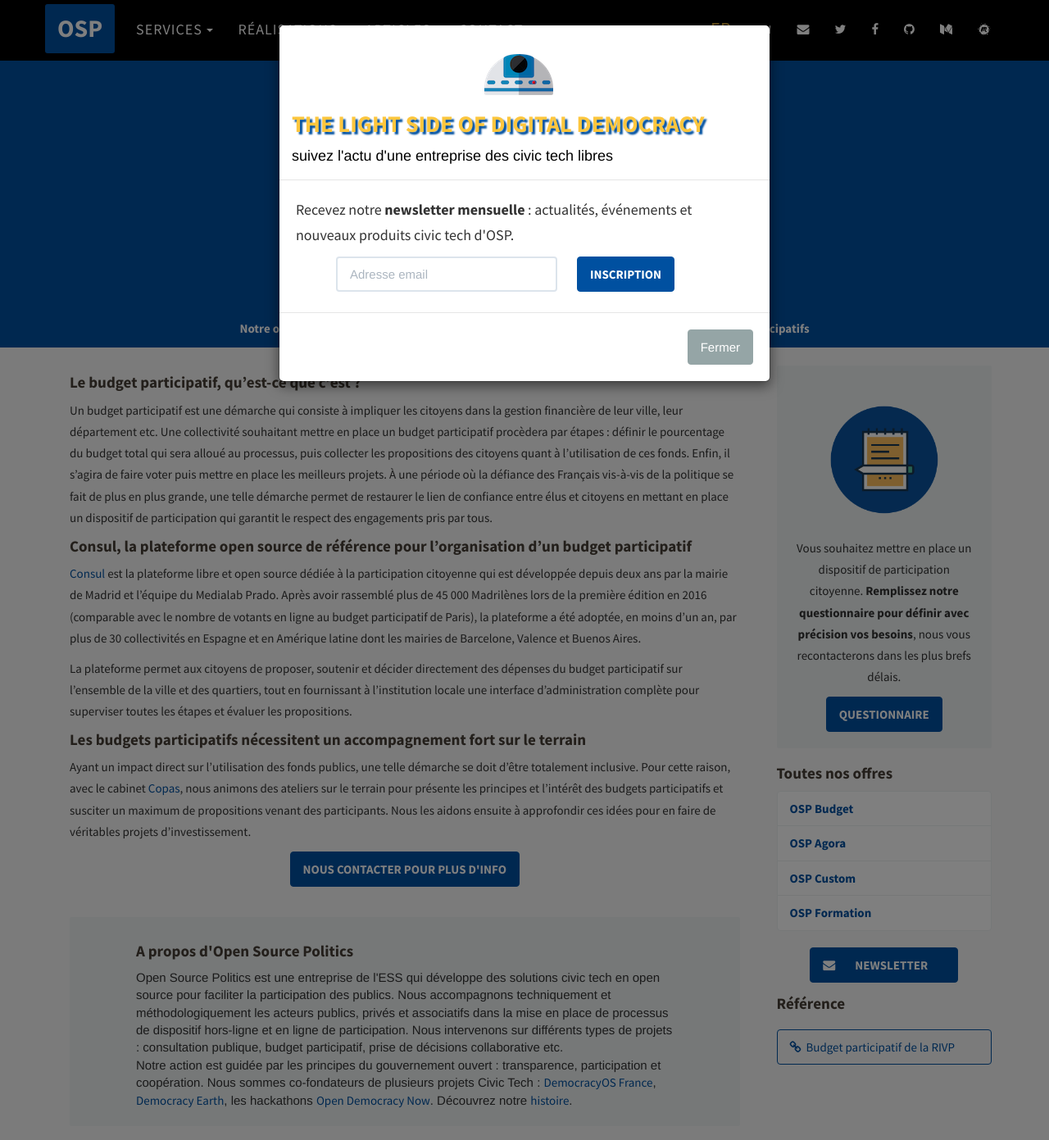
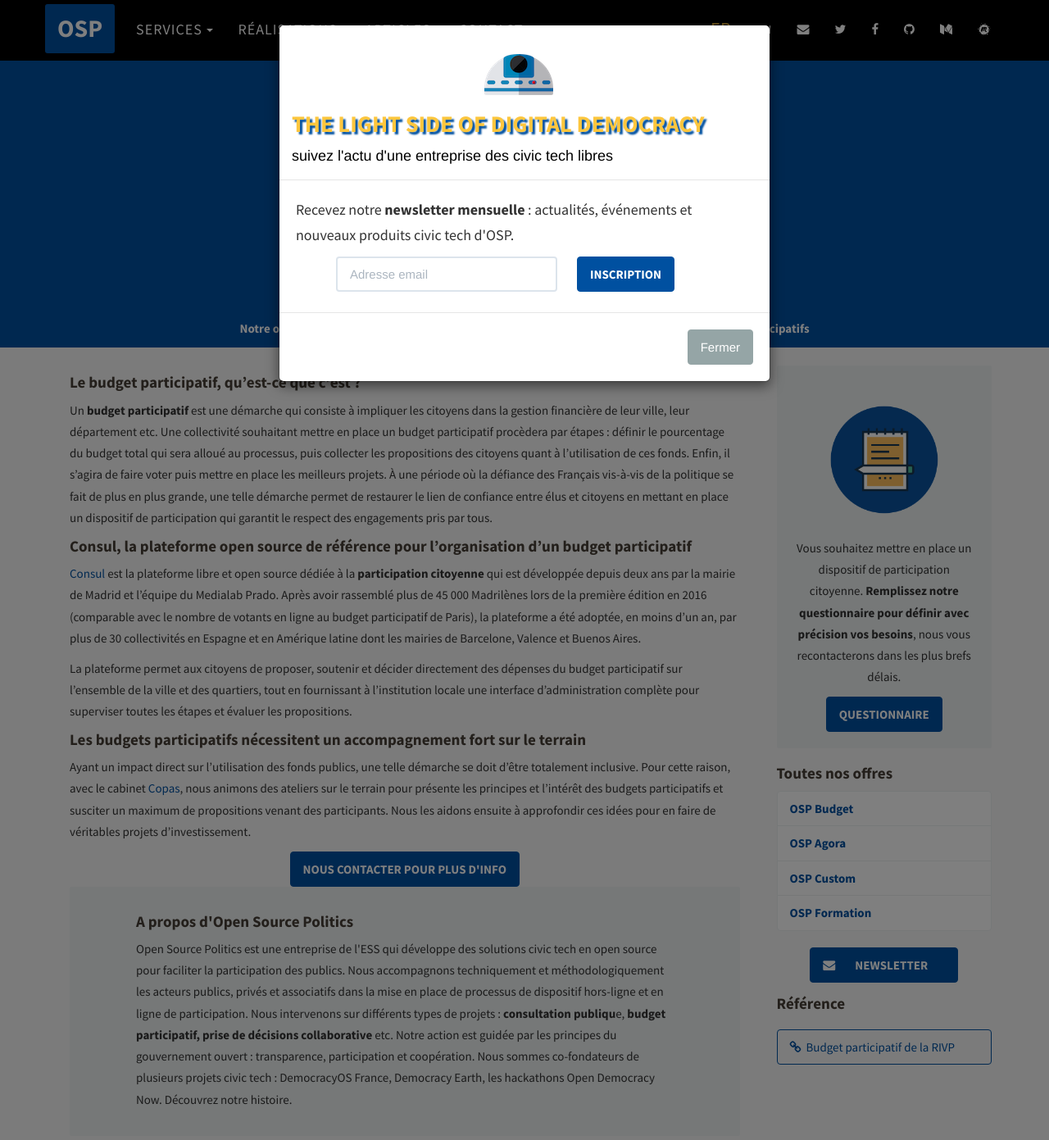
Before and after one commit to OpenSourcePolitics/opensourcepolitics_web-site, a Jekyll site: the page built from _offres-fr/bp.markdown, in a window 1280 px wide and 1400 px high. Shown: the top 1391 px of the window at 82% size. Built offline with Jekyll 4.4.1, drawn with Linux system fonts in a browser that asks for light colours; some web fonts are replaced; comment, search, counter and statistics services are not loaded.

Commit message:
Update from Forestry.io - bp.markdown

```diff
--- a/_offres-fr/bp.markdown
+++ b/_offres-fr/bp.markdown
@@ -11,32 +11,22 @@ ref1-name: Budget participatif de la RIVP
 ref1-url: "/refs-fr/2017-03-29-bp-rivp/"
 date: '2017-05-23T16:02:11.316+00:00'
 ---
+
+
 #### Le budget participatif, qu'est-ce que c'est ?
 
-Un budget participatif est une démarche qui consiste à impliquer les citoyens dans la gestion financière de leur ville, leur département etc. Une collectivité souhaitant mettre en place un budget participatif procèdera par étapes : définir le pourcentage du budget total qui sera alloué au processus, puis collecter les propositions des citoyens quant à l’utilisation de ces fonds. Enfin, il s’agira de faire voter puis mettre en place les meilleurs projets. À une période où la défiance des Français vis-à-vis de la politique se fait de plus en plus grande, une telle démarche permet de restaurer le lien de confiance entre élus et citoyens en mettant en place un dispositif de participation qui garantit le respect des engagements pris par tous.
-
-
+Un **budget participatif** est une démarche qui consiste à impliquer les citoyens dans la gestion financière de leur ville, leur département etc. Une collectivité souhaitant mettre en place un budget participatif procèdera par étapes : définir le pourcentage du budget total qui sera alloué au processus, puis collecter les propositions des citoyens quant à l’utilisation de ces fonds. Enfin, il s’agira de faire voter puis mettre en place les meilleurs projets. À une période où la défiance des Français vis-à-vis de la politique se fait de plus en plus grande, une telle démarche permet de restaurer le lien de confiance entre élus et citoyens en mettant en place un dispositif de participation qui garantit le respect des engagements pris par tous.
 
 #### Consul, la plateforme open source de référence pour l’organisation d’un budget participatif
 
-[Consul](http://decide.es/en) est la plateforme libre et open source dédiée à la participation citoyenne qui est développée depuis deux ans par la mairie de Madrid et l’équipe du Medialab Prado. Après avoir rassemblé plus de 45 000 Madrilènes lors de la première édition en 2016 (comparable avec le nombre de votants en ligne au budget participatif de Paris), la plateforme a été adoptée, en moins d’un an, par plus de 30 collectivités en Espagne et en Amérique latine dont les mairies de Barcelone, Valence et Buenos Aires.
+[Consul](http://decide.es/en) est la plateforme libre et open source dédiée à la **participation citoyenne** qui est développée depuis deux ans par la mairie de Madrid et l’équipe du Medialab Prado. Après avoir rassemblé plus de 45 000 Madrilènes lors de la première édition en 2016 (comparable avec le nombre de votants en ligne au budget participatif de Paris), la plateforme a été adoptée, en moins d’un an, par plus de 30 collectivités en Espagne et en Amérique latine dont les mairies de Barcelone, Valence et Buenos Aires.
 
 La plateforme permet aux citoyens de proposer, soutenir et décider directement des dépenses du budget participatif sur l’ensemble de la ville et des quartiers, tout en fournissant à l’institution locale une interface d’administration complète pour superviser toutes les étapes et évaluer les propositions.
-
 
 #### Les budgets participatifs nécessitent un accompagnement fort sur le terrain
 
 Ayant un impact direct sur l’utilisation des fonds publics, une telle démarche se doit d’être totalement inclusive. Pour cette raison, avec le cabinet  [Copas](http://copas.coop/), nous animons des ateliers sur le terrain pour présente les principes et l’intérêt des budgets participatifs et susciter un maximum de propositions venant des participants. Nous les aidons ensuite à approfondir ces idées pour en faire de véritables projets d’investissement.
-
 <center><a href="{{ site.baseurl }}/fr/accueil#contact" class="btn btn-primary">Nous contacter pour plus d'info</a></center>
 
-<br>
-
 <div class="well">
-<h4>A propos d'Open Source Politics</h4>
-
-Open Source Politics est une entreprise de l'ESS qui développe des solutions civic tech en open source pour faciliter la participation des publics. Nous accompagnons techniquement et méthodologiquement les acteurs publics, privés et associatifs dans la mise en place de processus de dispositif hors-ligne et en ligne de participation. Nous intervenons sur différents types de projets : consultation publique, budget participatif, prise de décisions collaborative etc.
-
-<br>
-Notre action est guidée par les principes du gouvernement ouvert : transparence, participation et coopération. Nous sommes co-fondateurs de plusieurs projets Civic Tech : <a href="http://democracyos.eu" target="blank">DemocracyOS France</a>, <a href="http://democracy.earth" target="blank">Democracy Earth</a>, les hackathons <a href="http://opendemocracynow.net" target="blank">Open Democracy Now</a>. Découvrez notre <a href="https://medium.com/open-source-politics/notre-histoire-c61bbec90334#.bmus5b392" target="blank">histoire</a>.
-</div>
+<h4>A propos d'Open Source Politics</h4><p>Open Source Politics est une entreprise de l'ESS qui développe des solutions civic tech en open source pour faciliter la participation des publics. Nous accompagnons techniquement et méthodologiquement les acteurs publics, privés et associatifs dans la mise en place de processus de dispositif hors-ligne et en ligne de participation. Nous intervenons sur différents types de projets : <b>consultation publiqu</b>e, <b>budget participatif,</b> <b>prise de décisions collaborative</b> etc. Notre action est guidée par les principes du gouvernement ouvert : transparence, participation et coopération. Nous sommes co-fondateurs de plusieurs projets civic tech : DemocracyOS France, Democracy Earth, les hackathons Open Democracy Now. Découvrez notre histoire. </p></div>
```
